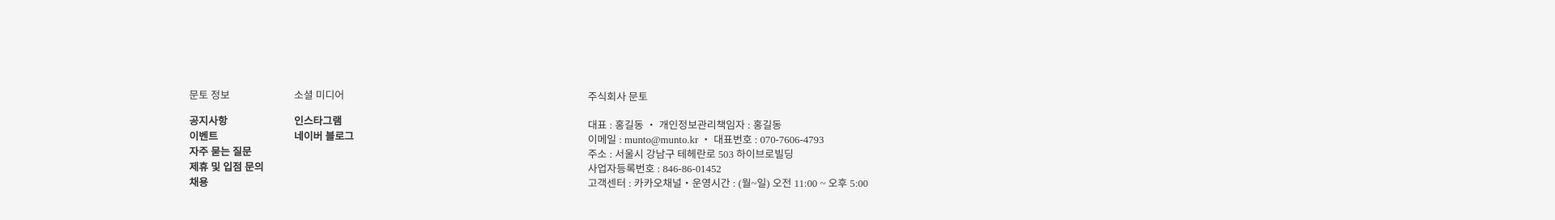
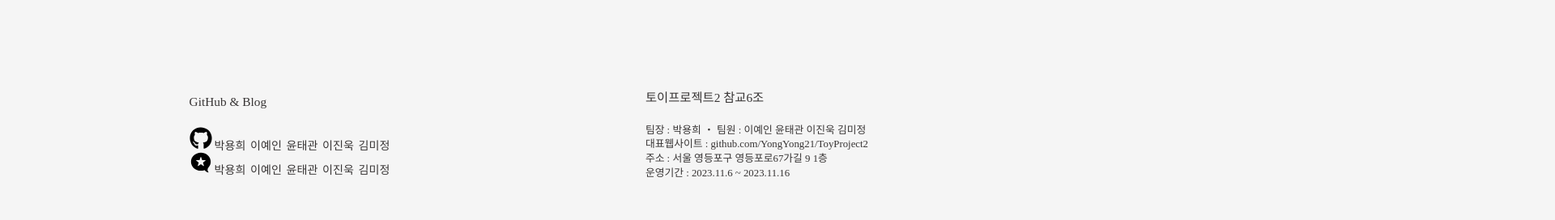
Before and after one commit to KDT1-FE/Y_FE_Toy2, a React (Vite) app: page /profiles/1 in a window 1280 px wide. Shown: the part 2006-2278 px from the top of the page at 81% size, 1920 px wide, since content can reach past the window. Built offline with nearby package versions, Linux system fonts and the light colour scheme; no server answers.

Commit message:
Update: Updated Footer contents

```diff
--- a/src/components/Footer.tsx
+++ b/src/components/Footer.tsx
@@ -4,27 +4,50 @@ function Footer() {
   return (
     <FooterWrapper>
       <LeftWrapper>
-        <div className="first-row">문토 정보</div>
-        <div className="first-row">소셜 미디어</div>
-        <div className="other-rows">공지사항</div>
-        <div className="other-rows">인스타그램</div>
-        <div className="other-rows">이벤트</div>
-        <div className="other-rows">네이버 블로그</div>
-        <div className="other-rows">자주 묻는 질문</div>
-        <div className="other-rows"></div>
-        <div className="other-rows">제휴 및 입점 문의</div>
-        <div className="other-rows"></div>
-        <div className="other-rows">채용</div>
-        <div className="other-rows"></div>
+        <div className="first-row">GitHub & Blog</div>
+        <div className="second-row">
+          <IconImg src="/src/assets/images/github.svg" />
+          <span>
+            <a href="">박용희</a>
+          </span>
+          <span>
+            <a href="">이예인</a>
+          </span>
+          <span>
+            <a href="">윤태관</a>
+          </span>
+          <span>
+            <a href="">이진욱</a>
+          </span>
+          <span>
+            <a href="">김미정</a>
+          </span>
+        </div>
+        <div className="third-row">
+          <IconImg src="/src/assets/images/microblog.svg" />
+          <span>
+            <a href="">박용희</a>
+          </span>
+          <span>
+            <a href="">이예인</a>
+          </span>
+          <span>
+            <a href="">윤태관</a>
+          </span>
+          <span>
+            <a href="">이진욱</a>
+          </span>
+          <span>
+            <a href="">김미정</a>
+          </span>
+        </div>
       </LeftWrapper>
       <RightWrapper>
-        주식회사 문토
-        <br />
-        <br /> 대표 : 홍길동 ・ 개인정보관리책임자 : 홍길동
-        <br /> 이메일 : munto@munto.kr ・ 대표번호 : 070-7606-4793 <br />
-        주소 : 서울시 강남구 테헤란로 503 하이브로빌딩 <br />
-        사업자등록번호 : 846-86-01452 <br />
-        고객센터 : 카카오채널・운영시간 : (월~일) 오전 11:00 ~ 오후 5:00
+        <div className="first-row">토이프로젝트2 참교6조</div>팀장 : 박용희 ・
+        팀원 : 이예인 윤태관 이진욱 김미정
+        <br /> 대표웹사이트 : github.com/YongYong21/ToyProject2 <br />
+        주소 : 서울 영등포구 영등포로67가길 9 1층 <br />
+        운영기간 : 2023.11.6 ~ 2023.11.16
       </RightWrapper>
     </FooterWrapper>
   );
@@ -33,27 +56,52 @@ function Footer() {
 export default Footer;
 
 const FooterWrapper = styled.div`
-  display: grid;
-  grid-template-columns: 1fr auto;
+  display: flex;
+  flex-direction: row;
+  justify-content: space-between;
+  align-items: center;
   padding: 1em 13em;
 `;
 const LeftWrapper = styled.div`
-  display: grid;
-  grid-template-columns: repeat(2, 1fr);
-  grid-auto-rows: minmax(1.5em, auto);
-  width: 50%;
+  display: flex;
+  flex-direction: column;
+  justify-content: center;
   font-size: 0.8em;
   padding: 2em;
   .first-row {
-    font-weight: 400;
+    font-weight: 500;
+    font-size: 1.2em;
     margin-bottom: 1.5em;
   }
-  .other-rows {
-    font-weight: 700;
+  .second-row,
+  .third-row {
+    font-weight: 500;
+    font-size: 1.1em;
+    span {
+      padding: 0.2em;
+
+      a {
+        text-decoration: none;
+        color: inherit;
+        &:hover {
+          color: #f43530;
+          font-weight: 700;
+        }
+      }
+    }
   }
 `;
 const RightWrapper = styled.div`
   padding: 2em 0;
   font-size: 0.8em;
   line-height: 1.4em;
+  .first-row {
+    font-weight: 500;
+    font-size: 1.2em;
+    margin-bottom: 1.5em;
+  }
 `;
+const IconImg = styled.img`
+  width: 2em;
+  height: 2em;
+`;
--- a/src/components/Header.tsx
+++ b/src/components/Header.tsx
@@ -202,6 +202,7 @@ const UserSubMenu = styled.div`
   gap: 0.2em;
   opacity: 0;
   pointer-events: auto;
+  z-index: 0;
   button {
     padding: 0;
     background-color: transparent;
```
Also changed, not shown: src/assets/images/github.svg (added), src/assets/images/microblog.svg (added).
